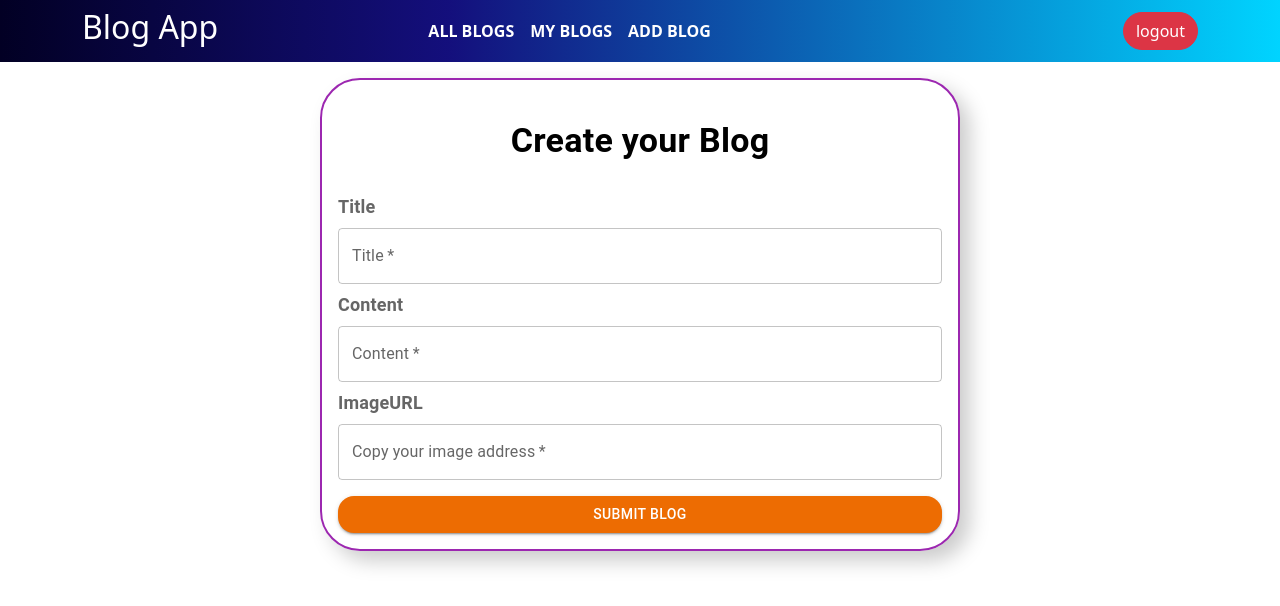
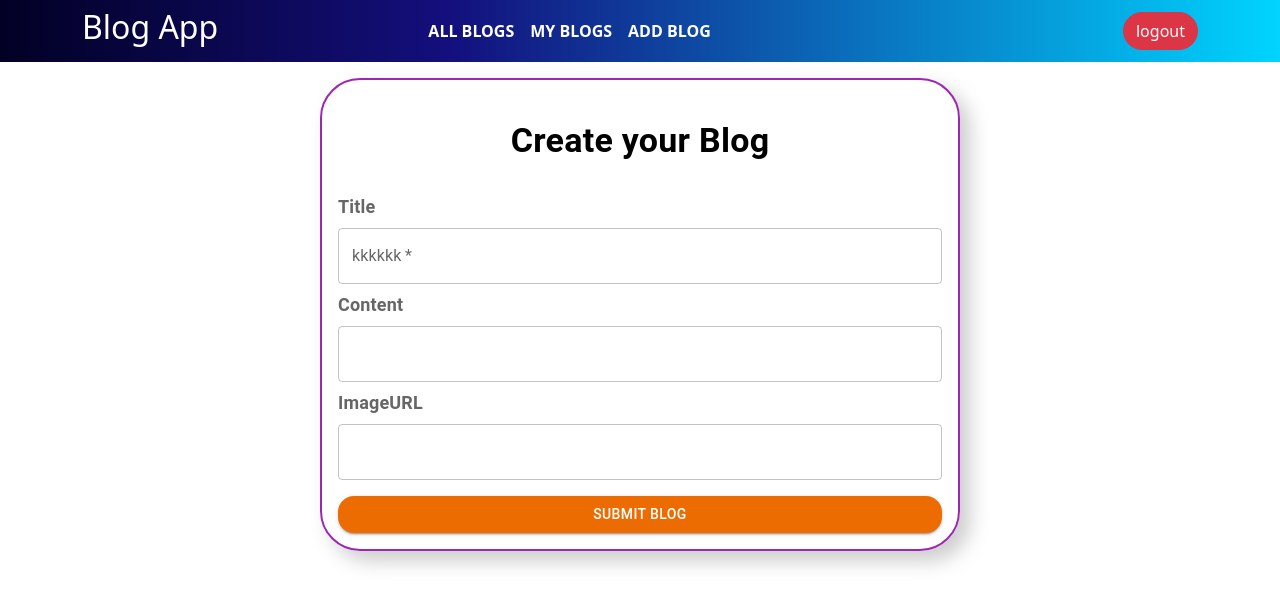
Before and after one commit to nagarajan091792/blog-app-client, a React (Create React App) app: page /portal/addPost in a window 1280 px wide. Shown: the top 606 px of the page. Built offline with nearby package versions, Linux system fonts and the light colour scheme; no server answers; sample sign-in values are in the browser's storage.

Commit message:
Update AddPost.js

```diff
--- a/src/components/AddPost.js
+++ b/src/components/AddPost.js
@@ -73,12 +73,11 @@ const AddPost = () => {
             value={formik.values.title}
             margin="none"
             variant="outlined"
-            label="Title"
+label='kkkkkk'
             required
           />
-          <InputLabel sx={labelStyle} >Content</InputLabel>
+          <InputLabel sx={labelStyle}>Content</InputLabel>
           <TextField
-           label="Content"
             name="content"
             onChange={formik.handleChange}
             value={formik.values.content}
@@ -86,14 +85,13 @@ const AddPost = () => {
             variant="outlined"
             required
           />
-          <InputLabel sx={labelStyle}  >ImageURL</InputLabel>
+          <InputLabel sx={labelStyle}>ImageURL</InputLabel>
           <TextField
             name="imageURL"
             onChange={formik.handleChange}
             value={formik.values.imageURL}
             margin="none"
             variant="outlined"
-            label="Copy your image address"
             required
           />
 
```
